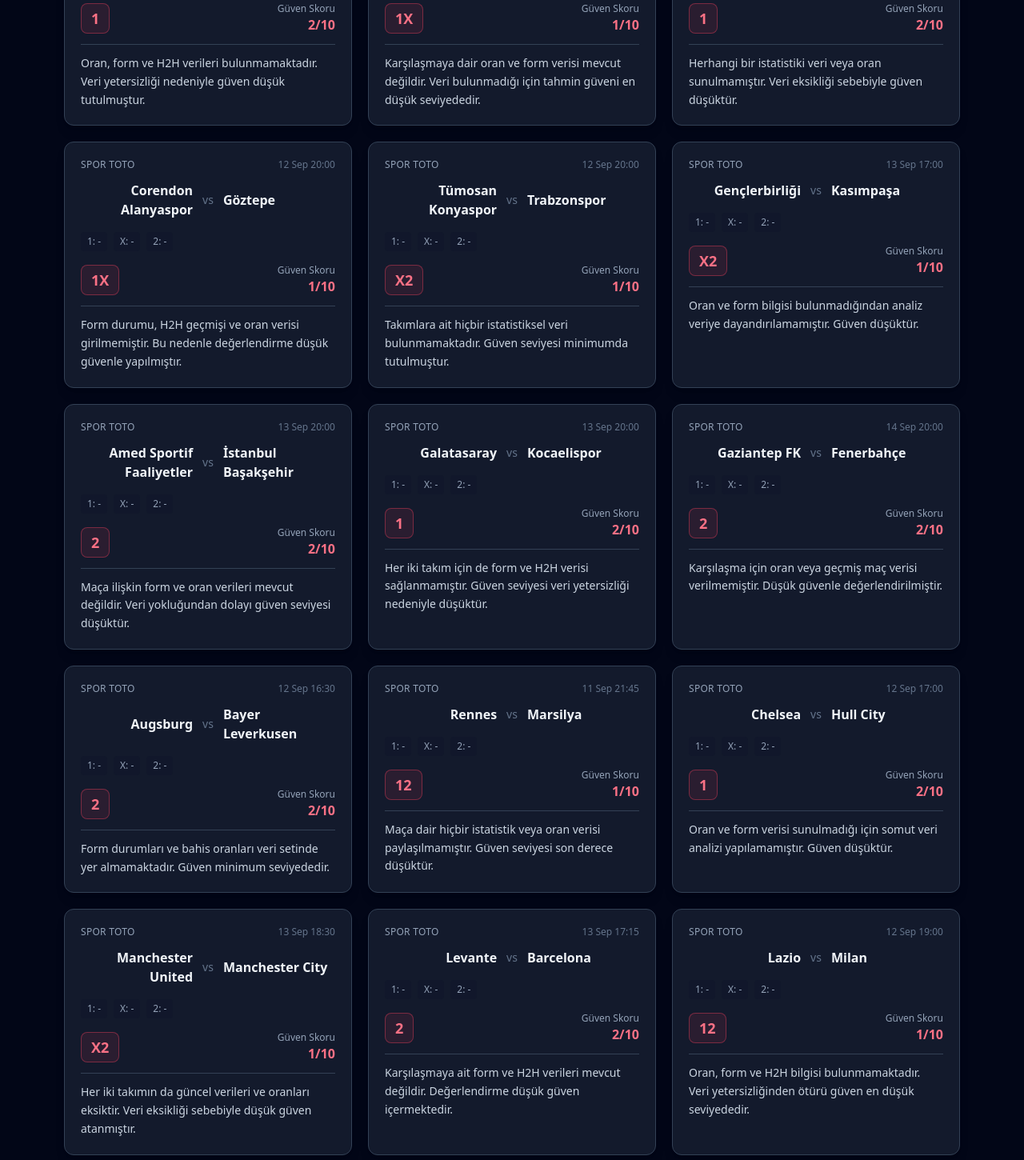
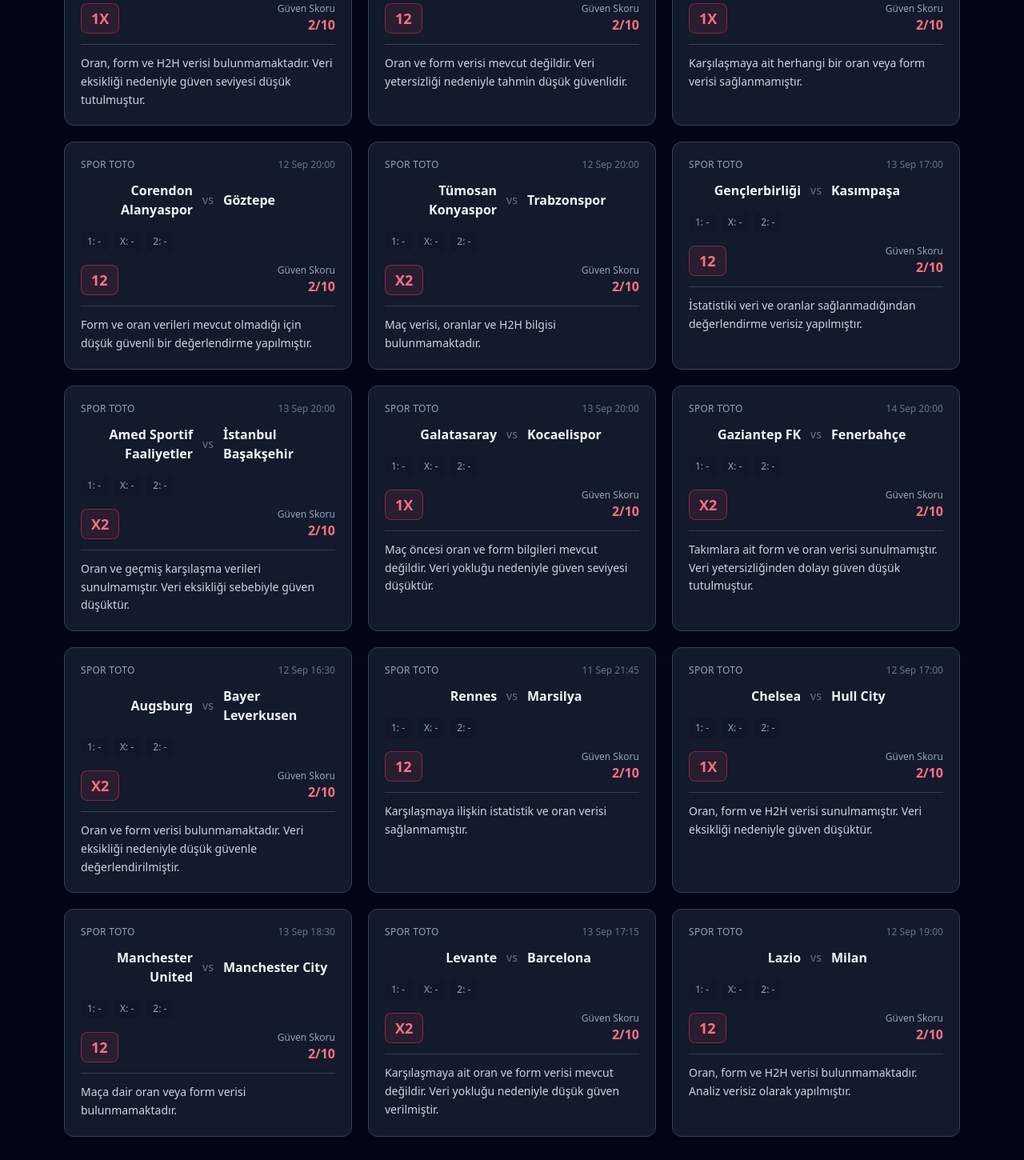
Before and after one commit to klonnist/spor-toto-tahmin, a plain HTML site: page index.html in a window 1280 px wide. Shown: the part 291-1741 px from the top of the page at 80% size. Drawn offline with nearby package versions, Linux system fonts and the light colour scheme.

Commit message:
Weekly predictions update [skip ci] d730ead4d9fb42a2510448dd58ecdc31259c4c9b

```diff
--- a/index.html
+++ b/index.html
@@ -10,7 +10,7 @@
   <header class="border-b border-slate-800 bg-slate-900/50">
     <div class="max-w-6xl mx-auto px-4 py-6">
       <h1 class="text-2xl md:text-3xl font-bold">⚽ Spor Toto Haftalık Tahminler</h1>
-      <p class="text-slate-400 text-sm mt-1">Hafta: 5. Hafta · Oluşturulma: 09 November 2026, 15:43 UTC</p>
+      <p class="text-slate-400 text-sm mt-1">Hafta: 5. Hafta · Oluşturulma: 16 November 2026, 15:21 UTC</p>
       <p class="text-slate-500 text-xs mt-2">
         Tahminler istatistiksel bir modelin çıktısıdır, yatırım/bahis tavsiyesi değildir.
       </p>
@@ -36,7 +36,7 @@
       </div>
       <div class="flex items-center justify-between mb-3">
         <span class="inline-flex items-center rounded-lg border px-3 py-1 text-lg font-bold text-rose-400 border-rose-500/40 bg-rose-500/10">
-          1
+          1X
         </span>
         <div class="text-right">
           <div class="text-xs text-slate-400">Güven Skoru</div>
@@ -44,7 +44,7 @@
         </div>
       </div>
       <p class="text-sm text-slate-300 leading-relaxed border-t border-slate-700 pt-3">
-        Oran, form ve H2H verileri bulunmamaktadır. Veri yetersizliği nedeniyle güven düşük tutulmuştur.
+        Oran, form ve H2H verisi bulunmamaktadır. Veri eksikliği nedeniyle güven seviyesi düşük tutulmuştur.
       </p>
     </div>
 
@@ -66,15 +66,15 @@
       </div>
       <div class="flex items-center justify-between mb-3">
         <span class="inline-flex items-center rounded-lg border px-3 py-1 text-lg font-bold text-rose-400 border-rose-500/40 bg-rose-500/10">
-          1X
+          12
         </span>
         <div class="text-right">
           <div class="text-xs text-slate-400">Güven Skoru</div>
-          <div class="font-bold text-rose-400">1/10</div>
+          <div class="font-bold text-rose-400">2/10</div>
         </div>
       </div>
       <p class="text-sm text-slate-300 leading-relaxed border-t border-slate-700 pt-3">
-        Karşılaşmaya dair oran ve form verisi mevcut değildir. Veri bulunmadığı için tahmin güveni en düşük seviyededir.
+        Oran ve form verisi mevcut değildir. Veri yetersizliği nedeniyle tahmin düşük güvenlidir.
       </p>
     </div>
 
@@ -96,7 +96,7 @@
       </div>
       <div class="flex items-center justify-between mb-3">
         <span class="inline-flex items-center rounded-lg border px-3 py-1 text-lg font-bold text-rose-400 border-rose-500/40 bg-rose-500/10">
-          1
+          1X
         </span>
         <div class="text-right">
           <div class="text-xs text-slate-400">Güven Skoru</div>
@@ -104,7 +104,7 @@
         </div>
       </div>
       <p class="text-sm text-slate-300 leading-relaxed border-t border-slate-700 pt-3">
-        Herhangi bir istatistiki veri veya oran sunulmamıştır. Veri eksikliği sebebiyle güven düşüktür.
+        Karşılaşmaya ait herhangi bir oran veya form verisi sağlanmamıştır.
       </p>
     </div>
 
@@ -126,15 +126,15 @@
       </div>
       <div class="flex items-center justify-between mb-3">
         <span class="inline-flex items-center rounded-lg border px-3 py-1 text-lg font-bold text-rose-400 border-rose-500/40 bg-rose-500/10">
-          1X
+          12
         </span>
         <div class="text-right">
           <div class="text-xs text-slate-400">Güven Skoru</div>
-          <div class="font-bold text-rose-400">1/10</div>
+          <div class="font-bold text-rose-400">2/10</div>
         </div>
       </div>
       <p class="text-sm text-slate-300 leading-relaxed border-t border-slate-700 pt-3">
-        Form durumu, H2H geçmişi ve oran verisi girilmemiştir. Bu nedenle değerlendirme düşük güvenle yapılmıştır.
+        Form ve oran verileri mevcut olmadığı için düşük güvenli bir değerlendirme yapılmıştır.
       </p>
     </div>
 
@@ -160,11 +160,11 @@
         </span>
         <div class="text-right">
           <div class="text-xs text-slate-400">Güven Skoru</div>
-          <div class="font-bold text-rose-400">1/10</div>
+          <div class="font-bold text-rose-400">2/10</div>
         </div>
       </div>
       <p class="text-sm text-slate-300 leading-relaxed border-t border-slate-700 pt-3">
-        Takımlara ait hiçbir istatistiksel veri bulunmamaktadır. Güven seviyesi minimumda tutulmuştur.
+        Maç verisi, oranlar ve H2H bilgisi bulunmamaktadır.
       </p>
     </div>
 
@@ -186,15 +186,15 @@
       </div>
       <div class="flex items-center justify-between mb-3">
         <span class="inline-flex items-center rounded-lg border px-3 py-1 text-lg font-bold text-rose-400 border-rose-500/40 bg-rose-500/10">
-          X2
+          12
         </span>
         <div class="text-right">
           <div class="text-xs text-slate-400">Güven Skoru</div>
-          <div class="font-bold text-rose-400">1/10</div>
+          <div class="font-bold text-rose-400">2/10</div>
         </div>
       </div>
       <p class="text-sm text-slate-300 leading-relaxed border-t border-slate-700 pt-3">
-        Oran ve form bilgisi bulunmadığından analiz veriye dayandırılamamıştır. Güven düşüktür.
+        İstatistiki veri ve oranlar sağlanmadığından değerlendirme verisiz yapılmıştır.
       </p>
     </div>
 
@@ -216,7 +216,7 @@
       </div>
       <div class="flex items-center justify-between mb-3">
         <span class="inline-flex items-center rounded-lg border px-3 py-1 text-lg font-bold text-rose-400 border-rose-500/40 bg-rose-500/10">
-          2
+          X2
         </span>
         <div class="text-right">
           <div class="text-xs text-slate-400">Güven Skoru</div>
@@ -224,7 +224,7 @@
         </div>
       </div>
       <p class="text-sm text-slate-300 leading-relaxed border-t border-slate-700 pt-3">
-        Maça ilişkin form ve oran verileri mevcut değildir. Veri yokluğundan dolayı güven seviyesi düşüktür.
+        Oran ve geçmiş karşılaşma verileri sunulmamıştır. Veri eksikliği sebebiyle güven düşüktür.
       </p>
     </div>
 
@@ -246,7 +246,7 @@
       </div>
       <div class="flex items-center justify-between mb-3">
         <span class="inline-flex items-center rounded-lg border px-3 py-1 text-lg font-bold text-rose-400 border-rose-500/40 bg-rose-500/10">
-          1
+          1X
         </span>
         <div class="text-right">
           <div class="text-xs text-slate-400">Güven Skoru</div>
@@ -254,7 +254,7 @@
         </div>
       </div>
       <p class="text-sm text-slate-300 leading-relaxed border-t border-slate-700 pt-3">
-        Her iki takım için de form ve H2H verisi sağlanmamıştır. Güven seviyesi veri yetersizliği nedeniyle düşüktür.
+        Maç öncesi oran ve form bilgileri mevcut değildir. Veri yokluğu nedeniyle güven seviyesi düşüktür.
       </p>
     </div>
 
@@ -276,7 +276,7 @@
       </div>
       <div class="flex items-center justify-between mb-3">
         <span class="inline-flex items-center rounded-lg border px-3 py-1 text-lg font-bold text-rose-400 border-rose-500/40 bg-rose-500/10">
-          2
+          X2
         </span>
         <div class="text-right">
           <div class="text-xs text-slate-400">Güven Skoru</div>
@@ -284,7 +284,7 @@
         </div>
       </div>
       <p class="text-sm text-slate-300 leading-relaxed border-t border-slate-700 pt-3">
-        Karşılaşma için oran veya geçmiş maç verisi verilmemiştir. Düşük güvenle değerlendirilmiştir.
+        Takımlara ait form ve oran verisi sunulmamıştır. Veri yetersizliğinden dolayı güven düşük tutulmuştur.
       </p>
     </div>
 
@@ -306,7 +306,7 @@
       </div>
       <div class="flex items-center justify-between mb-3">
         <span class="inline-flex items-center rounded-lg border px-3 py-1 text-lg font-bold text-rose-400 border-rose-500/40 bg-rose-500/10">
-          2
+          X2
         </span>
         <div class="text-right">
           <div class="text-xs text-slate-400">Güven Skoru</div>
@@ -314,7 +314,7 @@
         </div>
       </div>
       <p class="text-sm text-slate-300 leading-relaxed border-t border-slate-700 pt-3">
-        Form durumları ve bahis oranları veri setinde yer almamaktadır. Güven minimum seviyededir.
+        Oran ve form verisi bulunmamaktadır. Veri eksikliği nedeniyle düşük güvenle değerlendirilmiştir.
       </p>
     </div>
 
@@ -340,11 +340,11 @@
         </span>
         <div class="text-right">
           <div class="text-xs text-slate-400">Güven Skoru</div>
-          <div class="font-bold text-rose-400">1/10</div>
+          <div class="font-bold text-rose-400">2/10</div>
         </div>
       </div>
       <p class="text-sm text-slate-300 leading-relaxed border-t border-slate-700 pt-3">
-        Maça dair hiçbir istatistik veya oran verisi paylaşılmamıştır. Güven seviyesi son derece düşüktür.
+        Karşılaşmaya ilişkin istatistik ve oran verisi sağlanmamıştır.
       </p>
     </div>
 
@@ -366,7 +366,7 @@
       </div>
       <div class="flex items-center justify-between mb-3">
         <span class="inline-flex items-center rounded-lg border px-3 py-1 text-lg font-bold text-rose-400 border-rose-500/40 bg-rose-500/10">
-          1
+          1X
         </span>
         <div class="text-right">
           <div class="text-xs text-slate-400">Güven Skoru</div>
@@ -374,7 +374,7 @@
         </div>
       </div>
       <p class="text-sm text-slate-300 leading-relaxed border-t border-slate-700 pt-3">
-        Oran ve form verisi sunulmadığı için somut veri analizi yapılamamıştır. Güven düşüktür.
+        Oran, form ve H2H verisi sunulmamıştır. Veri eksikliği nedeniyle güven düşüktür.
       </p>
     </div>
 
@@ -396,15 +396,15 @@
       </div>
       <div class="flex items-center justify-between mb-3">
         <span class="inline-flex items-center rounded-lg border px-3 py-1 text-lg font-bold text-rose-400 border-rose-500/40 bg-rose-500/10">
-          X2
+          12
         </span>
         <div class="text-right">
           <div class="text-xs text-slate-400">Güven Skoru</div>
-          <div class="font-bold text-rose-400">1/10</div>
+          <div class="font-bold text-rose-400">2/10</div>
         </div>
       </div>
       <p class="text-sm text-slate-300 leading-relaxed border-t border-slate-700 pt-3">
-        Her iki takımın da güncel verileri ve oranları eksiktir. Veri eksikliği sebebiyle düşük güven atanmıştır.
+        Maça dair oran veya form verisi bulunmamaktadır.
       </p>
     </div>
 
@@ -426,7 +426,7 @@
       </div>
       <div class="flex items-center justify-between mb-3">
         <span class="inline-flex items-center rounded-lg border px-3 py-1 text-lg font-bold text-rose-400 border-rose-500/40 bg-rose-500/10">
-          2
+          X2
         </span>
         <div class="text-right">
           <div class="text-xs text-slate-400">Güven Skoru</div>
@@ -434,7 +434,7 @@
         </div>
       </div>
       <p class="text-sm text-slate-300 leading-relaxed border-t border-slate-700 pt-3">
-        Karşılaşmaya ait form ve H2H verileri mevcut değildir. Değerlendirme düşük güven içermektedir.
+        Karşılaşmaya ait oran ve form verisi mevcut değildir. Veri yokluğu nedeniyle düşük güven verilmiştir.
       </p>
     </div>
 
@@ -460,11 +460,11 @@
         </span>
         <div class="text-right">
           <div class="text-xs text-slate-400">Güven Skoru</div>
-          <div class="font-bold text-rose-400">1/10</div>
+          <div class="font-bold text-rose-400">2/10</div>
         </div>
       </div>
       <p class="text-sm text-slate-300 leading-relaxed border-t border-slate-700 pt-3">
-        Oran, form ve H2H bilgisi bulunmamaktadır. Veri yetersizliğinden ötürü güven en düşük seviyededir.
+        Oran, form ve H2H verisi bulunmamaktadır. Analiz verisiz olarak yapılmıştır.
       </p>
     </div>
 
```
